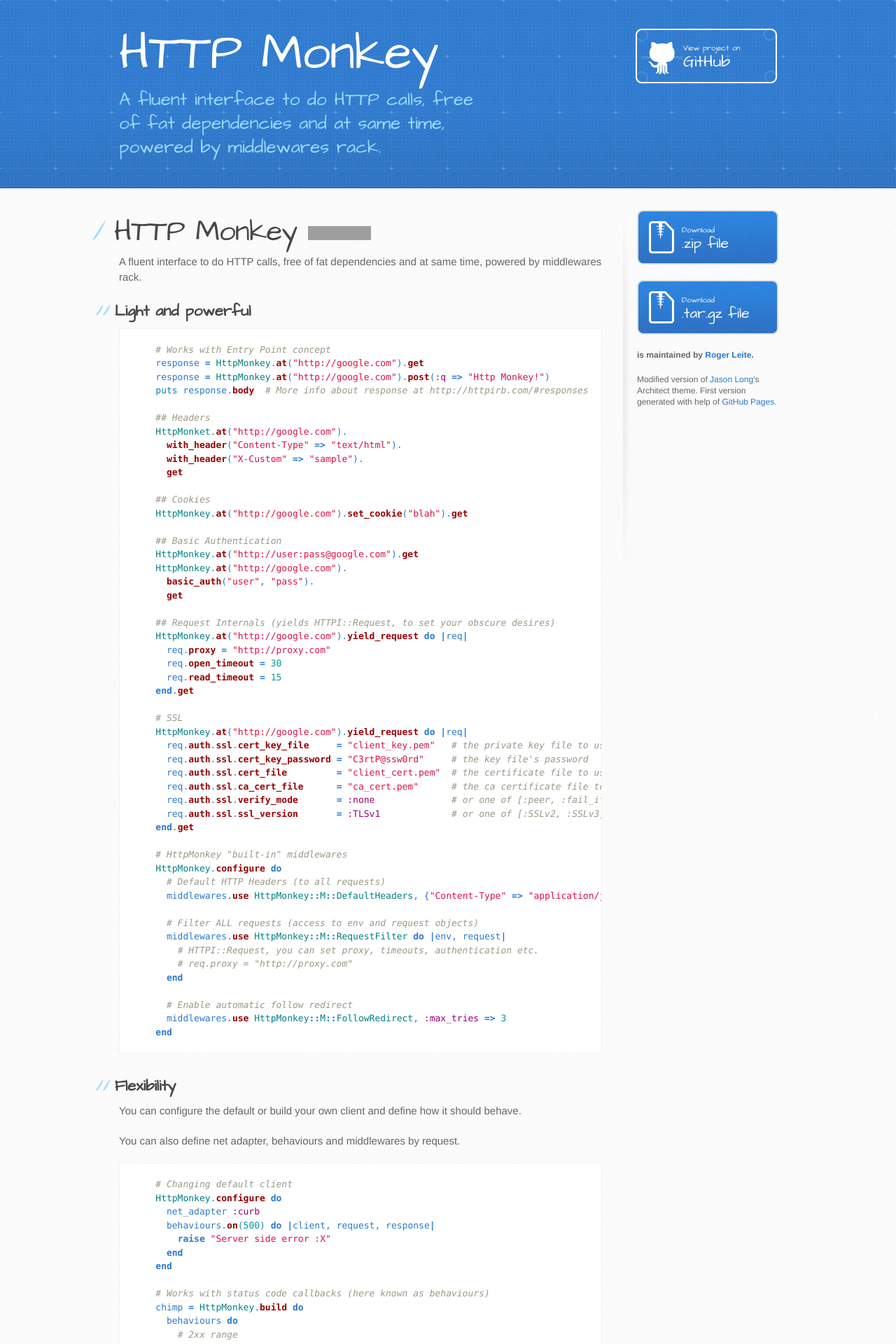
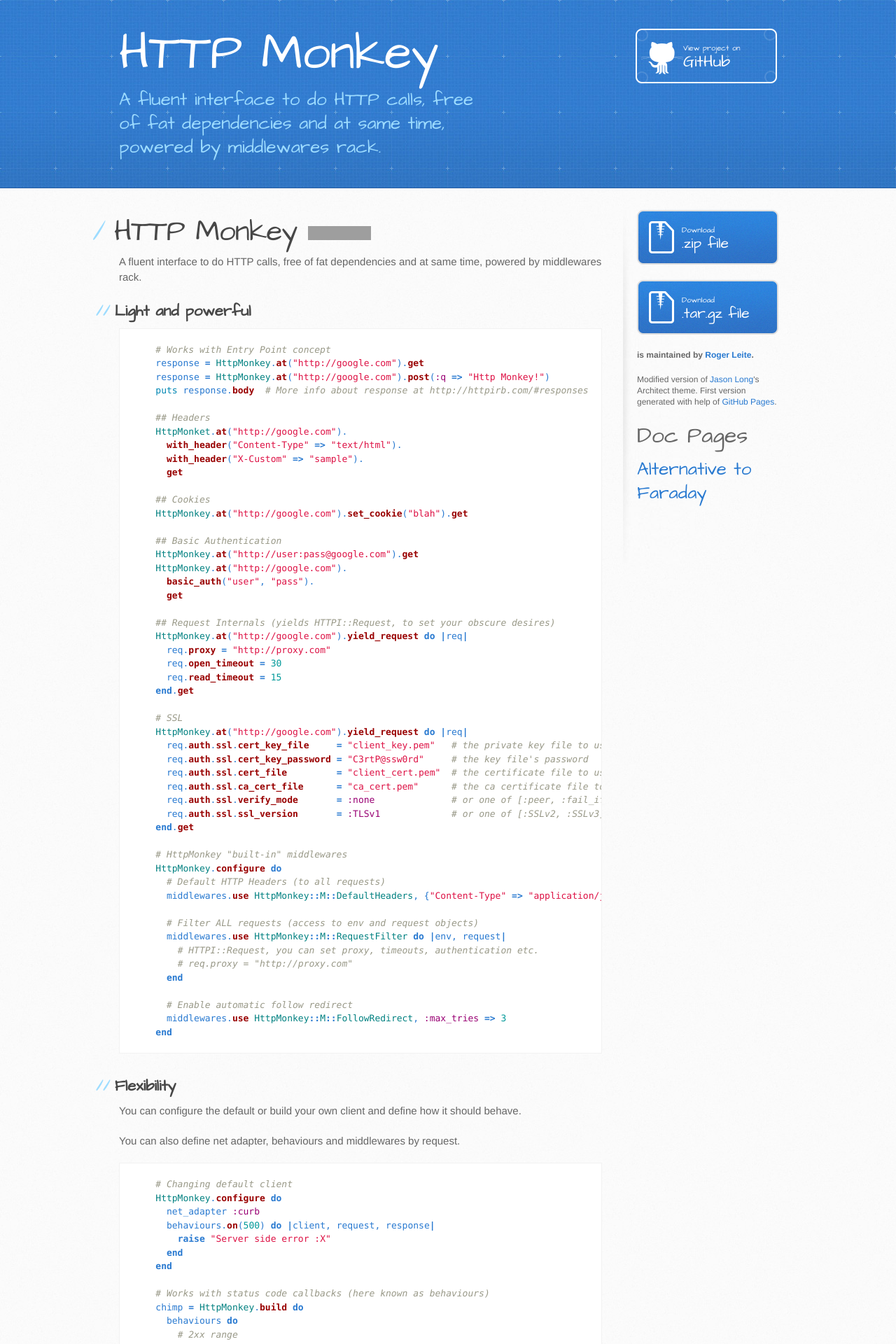
Before and after one commit to rogerleite/http_monkey, a Jekyll site: the page built from index.md, in a window 1280 px wide. Shown: the top 1920 px of the page at 70% size. Built offline with Jekyll 4.4.1, drawn with Linux system fonts in a browser that asks for light colours; grey boxes are pictures that could not be loaded.

Commit message:
Add link on sidebar from index

```diff
--- a/_layouts/default.html
+++ b/_layouts/default.html
@@ -44,6 +44,9 @@
           <p class="repo-owner"><a href="https://github.com/rogerleite/http_monkey"></a> is maintained by <a href="https://github.com/rogerleite">Roger Leite</a>.</p>
 
           <p>Modified version of <a href="http://twitter.com/jasonlong">Jason Long</a>'s Architect theme. First version generated with help of <a href="pages.github.com">GitHub Pages</a>.</p>
+
+          <p class="title">Doc Pages</p>
+          <a class="doc-page" href="/http_monkey_an_alternative_to_faraday.html">Alternative to Faraday</a>
         </aside>
       </div>
     </div>
--- a/stylesheets/stylesheet.css
+++ b/stylesheets/stylesheet.css
@@ -122,6 +122,17 @@
 aside#sidebar p.repo-owner,
 aside#sidebar p.repo-owner a {
   font-weight: bold;
+}
+
+aside#sidebar p.title {
+  font-family: 'Architects Daughter', 'Helvetica Neue', Helvetica, Arial, serif;
+  font-size: 32px;
+  margin-bottom: 10px;
+}
+
+aside#sidebar a.doc-page {
+  font-family: 'Architects Daughter', 'Helvetica Neue', Helvetica, Arial, serif;
+  font-size: 26px;
 }
 
 #downloads {
```
